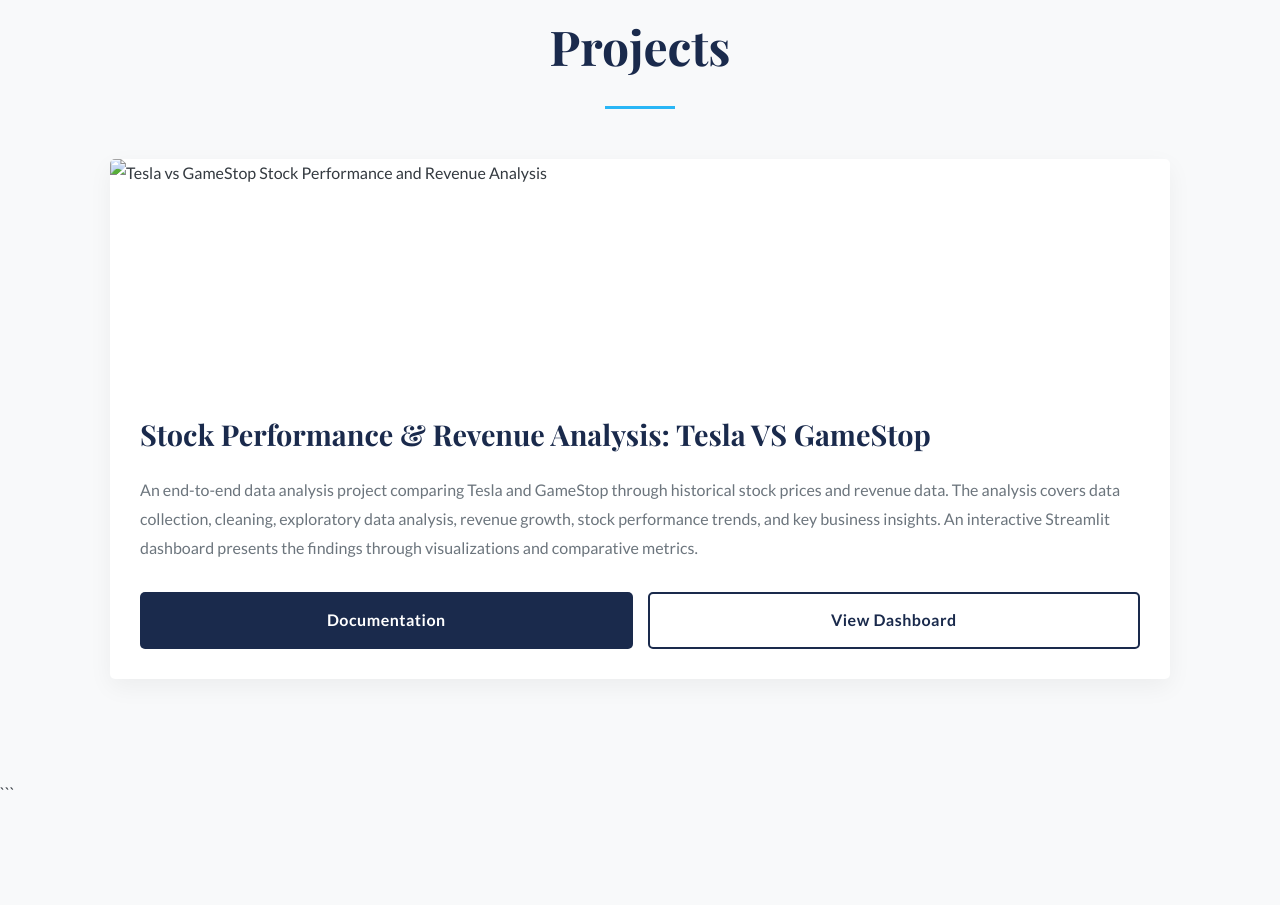
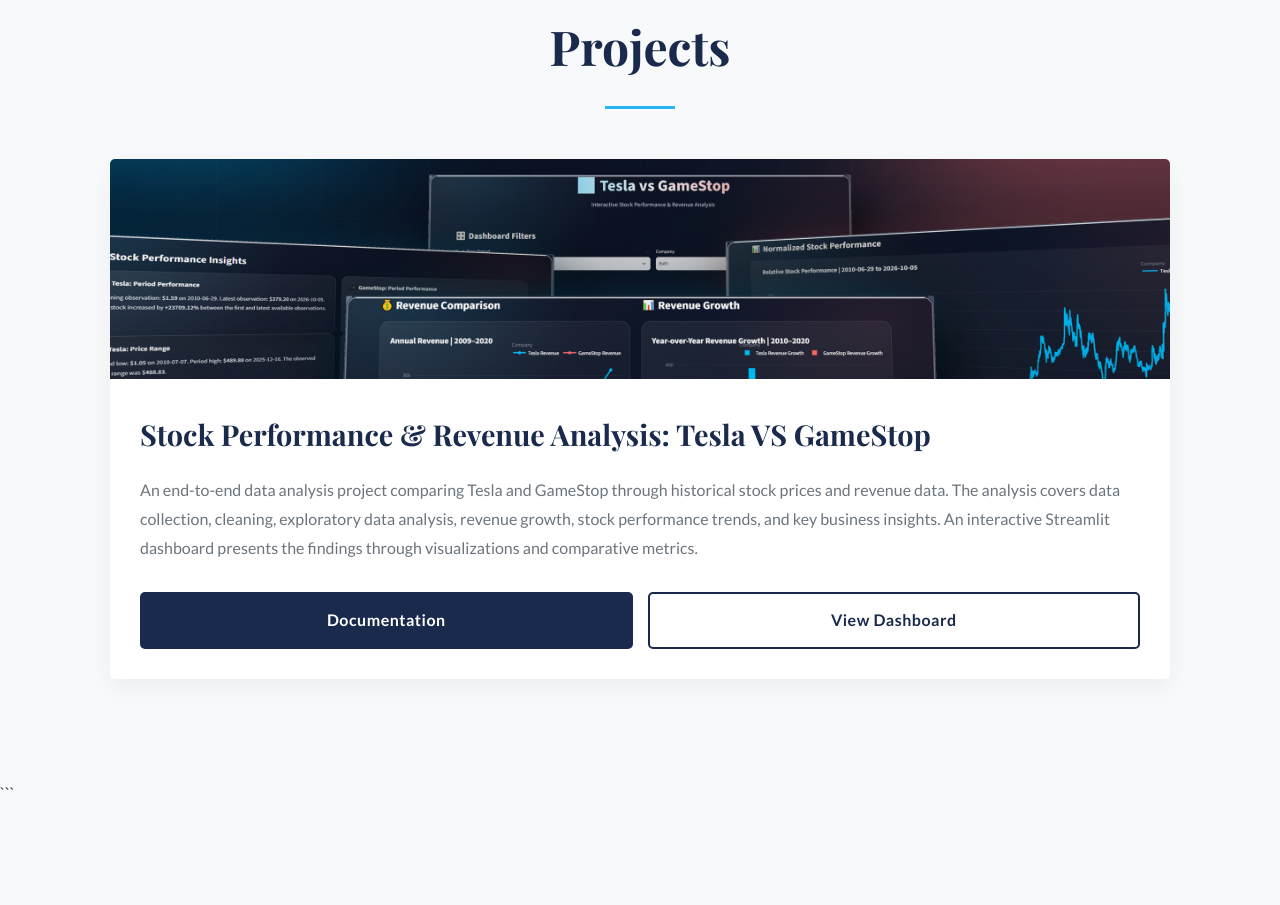
Before and after one commit to FarahHossamEldin/FarahHossamEldin.github.io, a plain HTML site: page index.html in a window 1280 px wide. Shown: the part 4383-5288 px from the top of the page. Drawn offline with nearby package versions, Linux system fonts and the light colour scheme.

Commit message:
Fix image source filename for Tesla vs GameStop project

```diff
--- a/index.html
+++ b/index.html
@@ -357,7 +357,7 @@
       <!-- Project 1: Stock Performance & Revenue Analysis: Tesla VS GameStop -->
       <div class="project-card">
         <img
-          src="project images/tesla_vs_gamestop-cover.png"
+          src="project images/tesla_vs_gamestop_cover.png"
           alt="Tesla vs GameStop Stock Performance and Revenue Analysis"
         >
 
```
